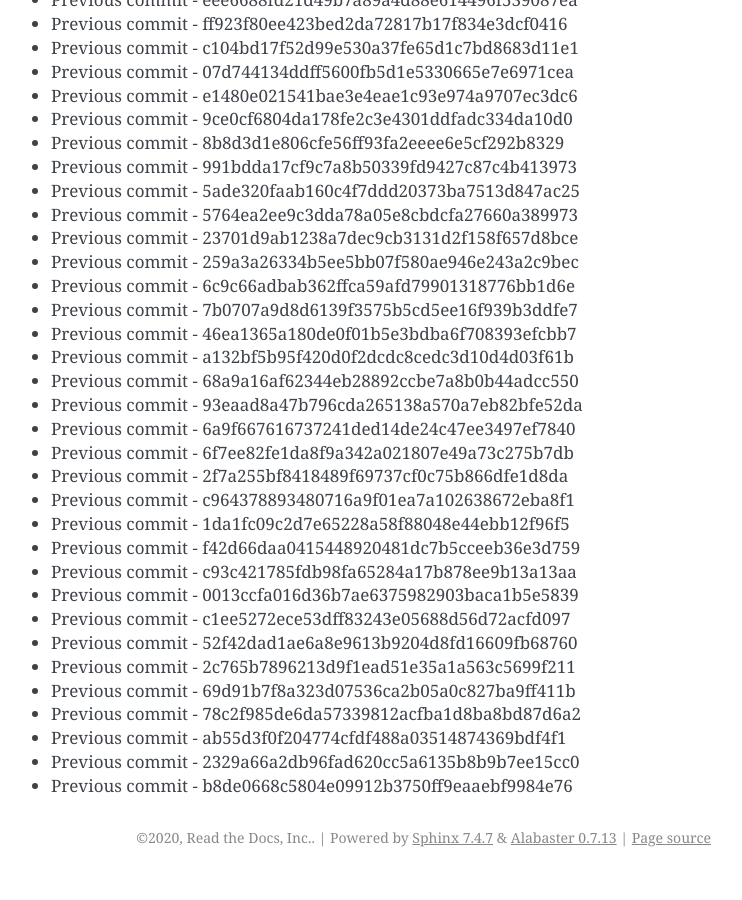
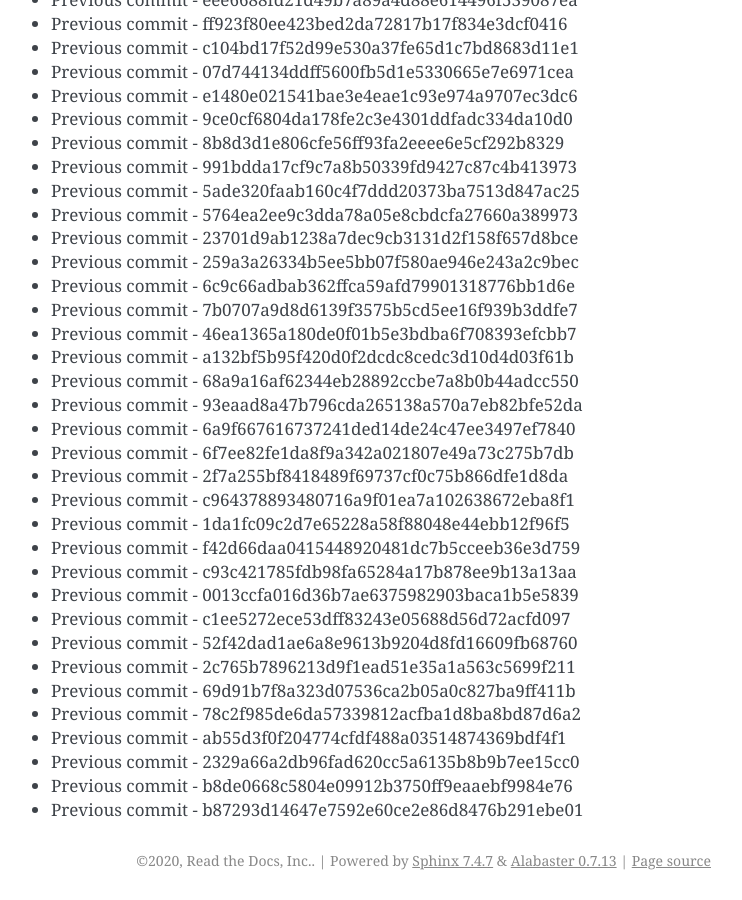
Before and after one commit to readthedocs/rtd-git-stresstest, a Sphinx documentation site: the page built from docs/updates.rst, in a window 1280 px wide and 900 px high, scrolled down 47297 px. Shown: the whole window, without its empty margins (399-1141 px from the left). Built offline with Sphinx 7.4.7, drawn with Linux system fonts in a browser that asks for light colours; before the commit the page ends 48174 px from its top, so only the background shows below that.

Commit message:
Generating commit from previous: b87293d14647e7592e60ce2e86d8476b291ebe01

```diff
--- a/docs/updates.rst
+++ b/docs/updates.rst
@@ -2019,3 +2019,4 @@ It can be tested for any performance characteristics.
 * Previous commit - ab55d3f0f204774cfdf488a03514874369bdf4f1
 * Previous commit - 2329a66a2db96fad620cc5a6135b8b9b7ee15cc0
 * Previous commit - b8de0668c5804e09912b3750ff9eaaebf9984e76
+* Previous commit - b87293d14647e7592e60ce2e86d8476b291ebe01
```
